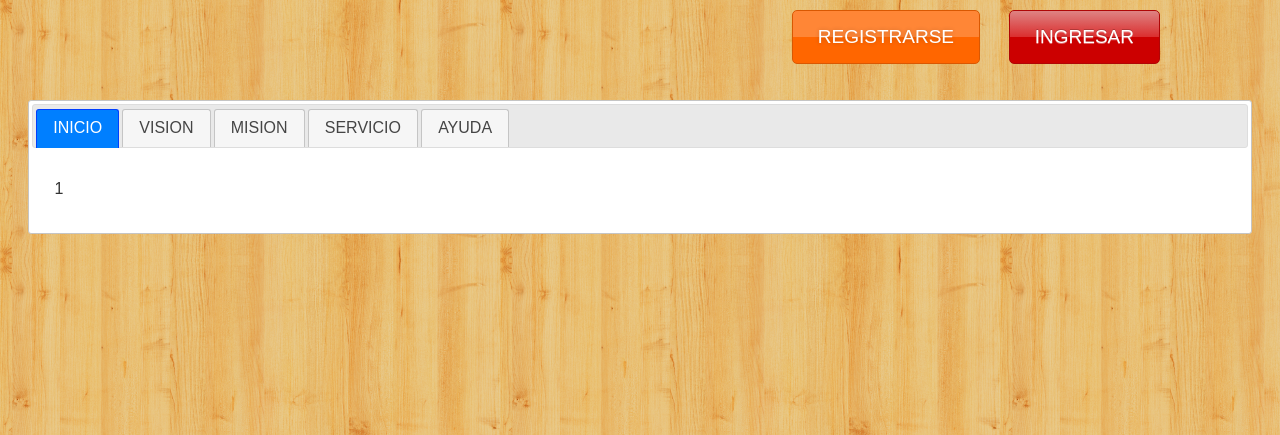
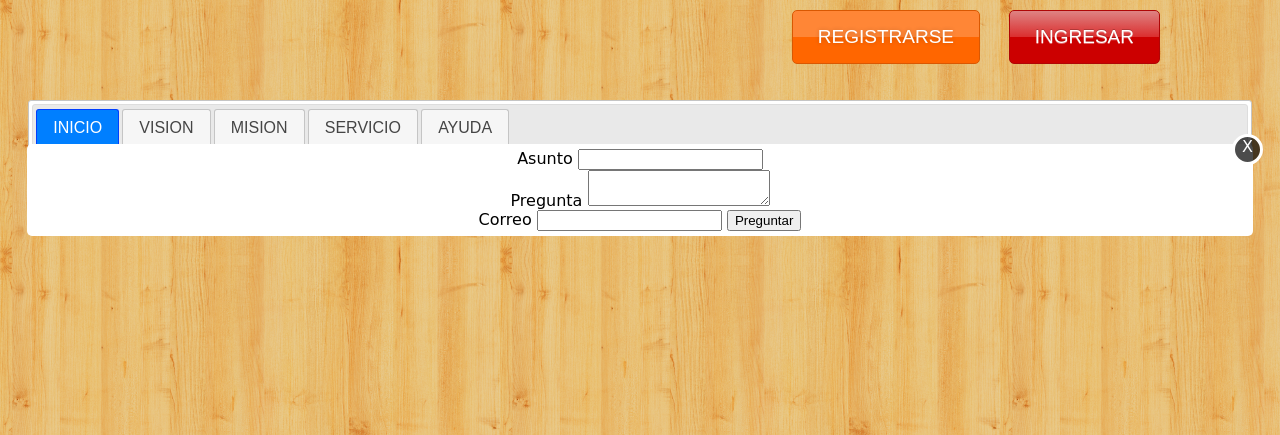
Before and after one commit to jorgedipra/Testamento, a PHP site: page / in a window 1280 px wide. Shown: the top 435 px of the page. Run offline with PHP 8.4, Linux system fonts and the light colour scheme; some libraries are stand-ins or nearby versions.

Commit message:
boton submit-logeo-cerra
mediante jquery y ajax de jquery se ocultan los datos al precionar x, en
el casio de logeo la tecla esc tambien funciona como cerra.

```diff
--- a/css/style.css
+++ b/css/style.css
@@ -87,29 +87,64 @@ a{
 		0px -1px 0px rgba(000,000,000,0.2),
 		0px 1px 0px rgba(255,255,255,0.4);
 }
+#Btnsub{
+	background: -moz-linear-gradient(
+		top,
+		#ff0f1f 0%,
+		#c10000);
+	background: -webkit-gradient(
+		linear, left top, left bottom,
+		from(#ff0f1f),
+		to(#c10000));
+	-moz-border-radius: 10px;
+	-webkit-border-radius: 10px;
+	border-radius: 10px;
+	border: 1px solid #c10000;
+	-moz-box-shadow:
+		0px 1px 3px rgba(000,000,000,0.5),
+		inset 0px 0px 1px rgba(255,255,255,0.5);
+	-webkit-box-shadow:
+		0px 1px 3px rgba(000,000,000,0.5),
+		inset 0px 0px 1px rgba(255,255,255,0.5);
+	box-shadow:
+		0px 1px 3px rgba(000,000,000,0.5),
+		inset 0px 0px 1px rgba(255,255,255,0.5);
+	color      : #ffffff;
+	cursor        : pointer;
+	font-family: Arial, Helvetica, sans-serif;
+	font-size  : 16px;
+	padding    : 10px 20px;
+	margin-top: 10px;
+	text-shadow:
+		0px -1px 0px rgba(000,000,000,0.7),
+		0px 1px 0px rgba(255,255,255,0.3);
+}
 #pregunta{
 	background   : #fff;
-	border       : solid;
-	border-radius: 20px;
-	padding      : 20px;
-	position     : fixed;
-	right        : 100px;
+	border-radius: 5px;
+	padding: 5px;
+	width: 95%;
+	position     : relative;
+	margin: 10px auto;
 	text-align   : center;
-	top          : 200px;
-	display: none;
+	z-index: 99999;
 }
 #logeo{
-	background   : #fff;
-	border       : solid;
-	border-radius: 20px;
-	padding      : 20px;
-	position     : fixed;
-	right        : 100px;
-	text-align   : center;
-	top          : 70px;
-	display: none;
+	background    : #fff;
+	border        : solid;
+	border-radius : 20px;
+	display       : none;
+	padding-bottom: 10px;
+	padding-left  : 20px;
+	padding-right : 20px;
+	padding-top   : 20px;
+	position      : fixed;
+	right         : 100px;
+	text-align    : center;
+	top           : 70px;
+	z-index       : 999999;
 }
-#logeoCerar{
+.logeoCerar{
 	background   : rgba(0,0,0,0.7);
 	border       : solid;
 	border-radius: 50px;
--- a/cuerpo/index.php
+++ b/cuerpo/index.php
@@ -40,7 +40,7 @@
 </div>
 
 <section id="logeo">
-    <div id="logeoCerar">X</div>
+    <div id="logeoCerar" class="logeoCerar">X</div>
     <form action="index.php" method="post">
         <label>Nick: </label>
         <input name="nick" type="text" required>
@@ -49,12 +49,13 @@
         <input name="clave" type="password" required>
         <br>
         <center>
-        <input name="enviar" type="submit" value="enviar">
+        <input id="Btnsub" name="enviar" type="submit" value="enviar">
         </center>
     </form>
 </section>
 
 <article id="pregunta">
+    <div id="preguntaCerar" class="logeoCerar">X</div>
       <form action="index.php" method="post">
     	<label>Asunto</label>
     	<input type="text" name="asunto">
--- a/script/script.js
+++ b/script/script.js
@@ -1,10 +1,20 @@
 $(document).ready(function() {
 $("#BtnIngres").click(function () {
       $("#logeo").show();
-      $("#pregunta").show();
 });
 $("#logeoCerar").click(function () {
       $("#logeo").hide();
 });
-
+$("#preguntaCerar").click(function () {
+      $("#pregunta").hide();
 });
+$('li').click(function () {
+      $("#pregunta").hide();
+});
+});
+$(document).keyup(function(event){
+        if(event.which==27)
+        {
+            $("#logeo").hide();
+        }
+ });
```
